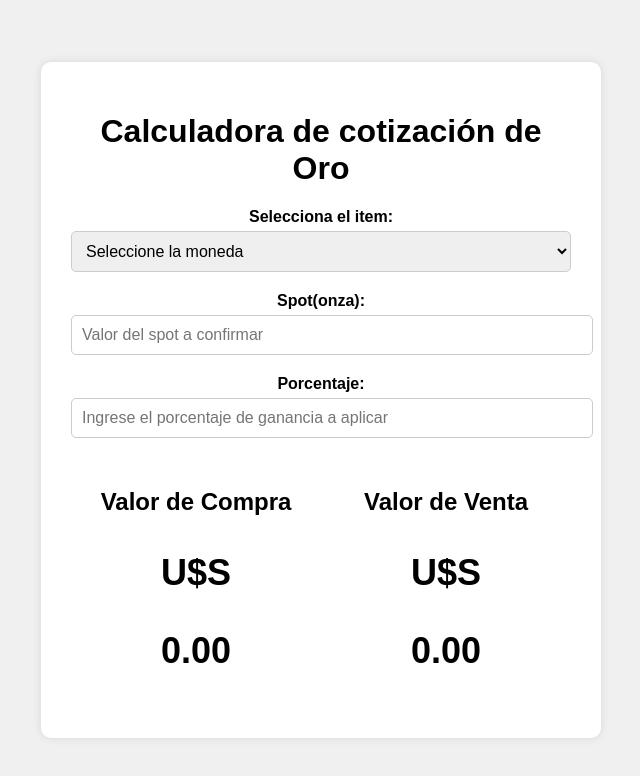
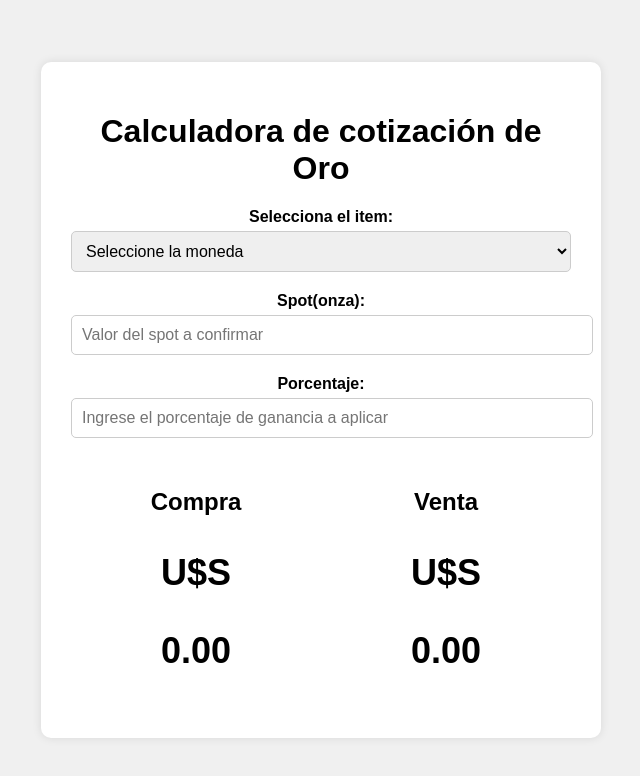
Before and after one commit to juanbentos2019/goldapp, a plain HTML site: page index.html in a window 1280 px wide. Shown: the whole page, without its empty margins (319-959 px from the left). Drawn offline with Linux system fonts and the light colour scheme; no server answers.

Commit message:
Update index.html
Cambios en HTML, texto de precio de compra venta

```diff
--- a/index.html
+++ b/index.html
@@ -87,11 +87,11 @@
 
         <div class="results">
             <div class="compra">
-                <h2>Valor de Compra</h2><p>U$S</p>
+                <h2>Compra</h2><p>U$S</p>
                 <p id="valor_compra">0.00</p>
             </div>
             <div class="venta">
-                <h2>Valor de Venta</h2><p>U$S</p>
+                <h2>Venta</h2><p>U$S</p>
                 <p id="valor_venta">0.00</p>
             </div>
         </div>
```
